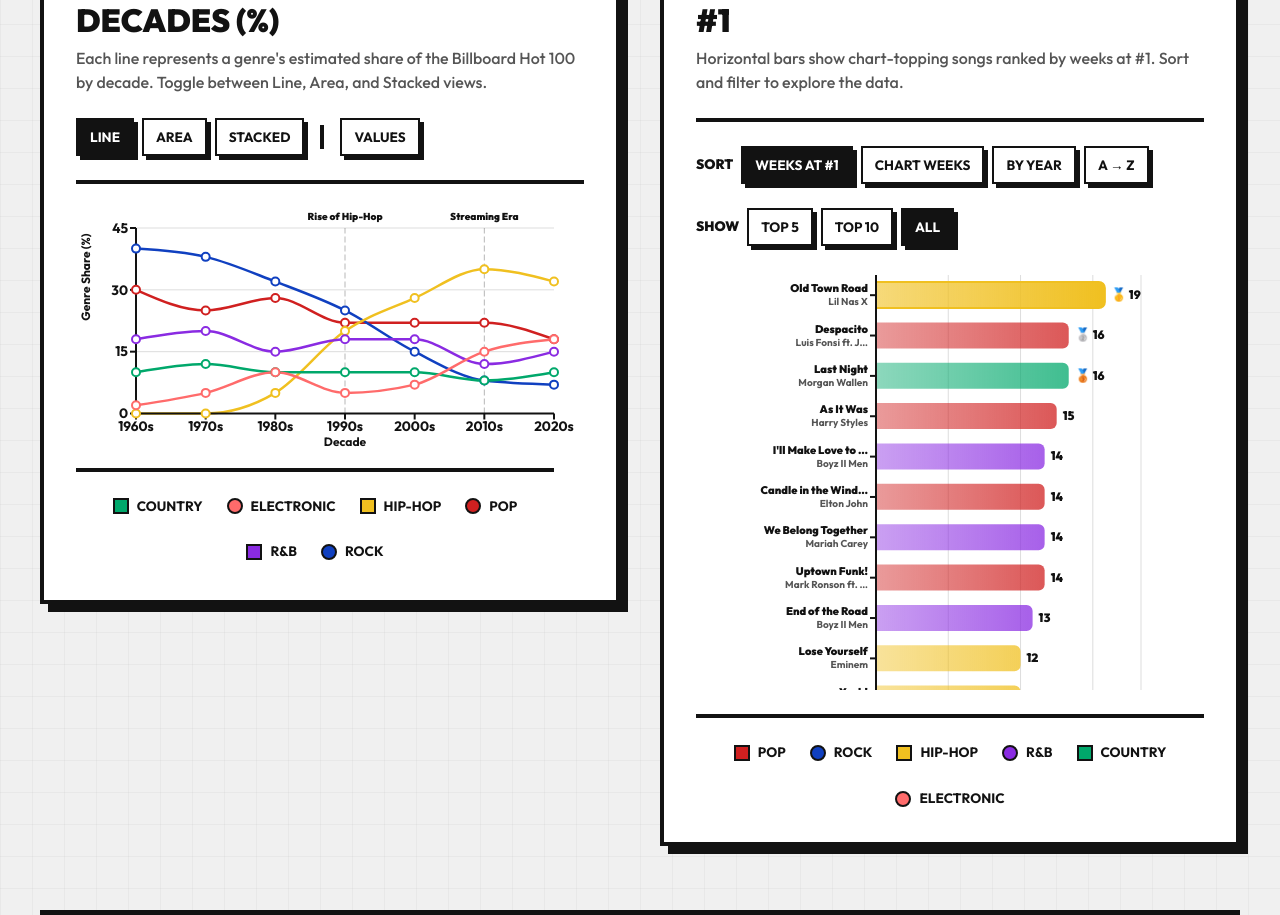
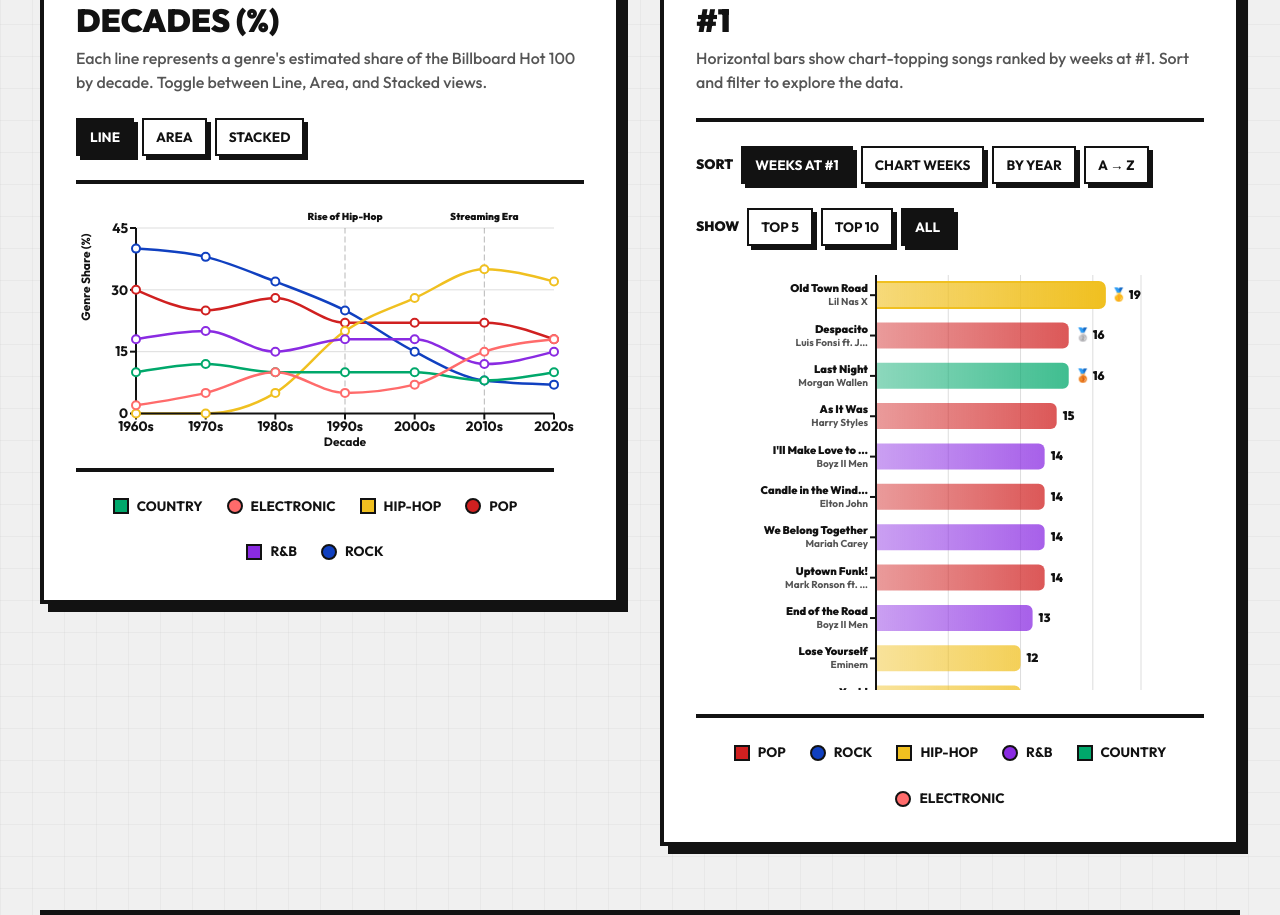
Before and after one commit to Sai-Yarla/SEG3125-Assignment-5, a React (Vite) app: page / in a window 1280 px wide. Shown: the part 1192-2107 px from the top of the page. Built offline with nearby package versions, Linux system fonts and the light colour scheme.

Commit message:
Remove Show Values button from GenreTrendChart

```diff
--- a/src/components/GenreTrendChart.jsx
+++ b/src/components/GenreTrendChart.jsx
@@ -56,25 +56,6 @@
   );
 }
 
-/* ── Custom dot label for "Show Values" ── */
-function ValueDot(props) {
-  const { cx, cy, value } = props;
-  if (value === undefined || value === null) return null;
-  return (
-    <text
-      x={cx}
-      y={cy - 10}
-      textAnchor="middle"
-      fill="#121212"
-      fontSize={9}
-      fontFamily="Outfit, sans-serif"
-      fontWeight={900}
-    >
-      {value}%
-    </text>
-  );
-}
-
 /* ── Annotation data ── */
 const ANNOTATIONS = [
   { decade: "1990s", labelKey: "annotationHipHop" },
@@ -84,7 +65,6 @@
 /* ── Main Chart Component ── */
 export default function GenreTrendChart({ t, activeGenres }) {
   const [viewMode, setViewMode] = useState("line");
-  const [showValues, setShowValues] = useState(false);
 
   const chartData = musicData.map((d) => ({
     decade: d.decade,
@@ -116,14 +96,6 @@
               {t[mode === "line" ? "viewLine" : mode === "area" ? "viewArea" : "viewStacked"]}
             </button>
           ))}
-          <span className="chart-controls__divider" />
-          <button
-            className={`chart-control-btn ${showValues ? "chart-control-btn--active" : ""}`}
-            onClick={() => setShowValues((v) => !v)}
-            aria-pressed={showValues}
-          >
-            {t.showValues}
-          </button>
         </div>
       </div>
       <ResponsiveContainer width="100%" height={360}>
@@ -184,7 +156,7 @@
                 fillOpacity={isStacked ? 0.7 : 0.15}
                 strokeWidth={isStacked ? 1 : 2}
                 stackId={isStacked ? "genres" : undefined}
-                dot={showValues ? <ValueDot /> : { r: 3, strokeWidth: 2, fill: "#FFFFFF" }}
+                dot={{ r: 3, strokeWidth: 2, fill: "#FFFFFF" }}
                 activeDot={{ r: 5, strokeWidth: 0, fill: GENRE_COLORS[genre] }}
                 animationDuration={600}
               />
@@ -195,7 +167,7 @@
                 dataKey={genre}
                 stroke={GENRE_COLORS[genre]}
                 strokeWidth={2.5}
-                dot={showValues ? <ValueDot /> : { r: 4, strokeWidth: 2, fill: "#FFFFFF" }}
+                dot={{ r: 4, strokeWidth: 2, fill: "#FFFFFF" }}
                 activeDot={{ r: 6, strokeWidth: 0, fill: GENRE_COLORS[genre] }}
                 animationDuration={600}
               />
```
